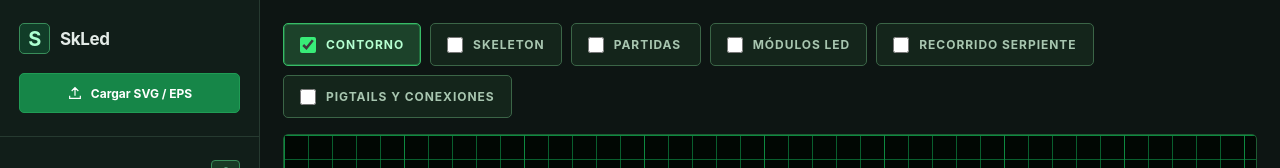
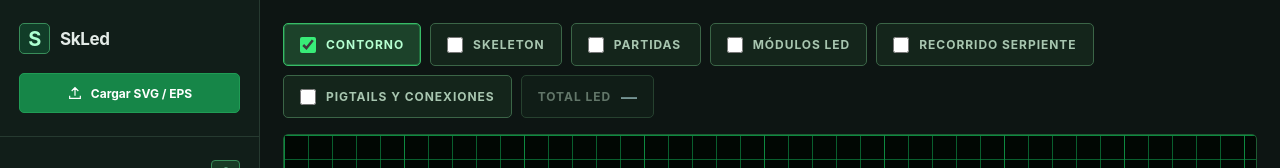
Before and after one commit to Tomoya0k/SkLed, a React (Vite) app: page / in a window 1280 px wide. Shown: the top 168 px of the page. Built offline with nearby package versions, Linux system fonts and the light colour scheme.

Commit message:
Improve LED coverage and add total counter

```diff
--- a/src/App.tsx
+++ b/src/App.tsx
@@ -171,13 +171,23 @@ export default function App() {
   const pigtailReachMm = pigtailReachCm === null ? null : mm(String(pigtailReachCm));
   const minimumPigtailGapMm = pigtailsValid ? minimumPigtailSpacingMm(mm(leftPigtail), mm(rightPigtail)) : null;
   const partitionInputValid = minimumSectionWidth !== '' && Number.isFinite(Number(minimumSectionWidth)) && Number(minimumSectionWidth) >= 0;
-  const needDistribution = showLedDistribution || showPigtails;
+  const moduleGeometry = useMemo(() => {
+    if ([moduleLength, moduleWidth, leftPigtail, rightPigtail].some(value => value === '')) return null;
+    try {
+      return createModuleGeometry({
+        lengthMm: mm(moduleLength), widthMm: mm(moduleWidth),
+        leftPigtailMm: mm(leftPigtail), rightPigtailMm: mm(rightPigtail),
+      });
+    } catch { return null; }
+  }, [moduleLength, moduleWidth, leftPigtail, rightPigtail]);
+  const physicalSizeReady = svgWidth !== '' && svgHeight !== '' && mm(svgWidth) > 0 && mm(svgHeight) > 0 && Number.isFinite(mm(svgWidth)) && Number.isFinite(mm(svgHeight));
+  const canCountLeds = !!filename && physicalSizeReady && partitionInputValid && !!moduleGeometry;
+  const needDistribution = showLedDistribution || showPigtails || canCountLeds;
   const needPlacement = showLedRoutes || showSerpent || needDistribution;
   const needSkeleton = !!filename && (showSkeleton || needPlacement);
   const loadingLabel = reading ? 'Procesando archivo…'
     : layoutPlanning ? `Calculando recorridos candidatos${needDistribution ? ' y distribución LED' : ''}…`
       : serpentPlanning ? 'Calculando conexiones de pigtails…' : null;
-  const physicalSizeReady = svgWidth !== '' && svgHeight !== '' && mm(svgWidth) > 0 && mm(svgHeight) > 0 && Number.isFinite(mm(svgWidth)) && Number.isFinite(mm(svgHeight));
   const skeleton = needSkeleton ? layout?.skeleton : null;
   const visibleSkeletonEdges = useMemo(() => skeleton ? usefulSkeletonEdges(skeleton) : [], [skeleton]);
   const divisions = needPlacement ? layout?.divisions : null;
@@ -200,15 +210,6 @@ export default function App() {
   const dimensionWidth = physicalSizeReady ? dimensionBounds.width * Number(svgWidth) / model.viewBox.width : dimensionBounds.width;
   const dimensionHeight = physicalSizeReady ? dimensionBounds.height * Number(svgHeight) / model.viewBox.height : dimensionBounds.height;
   const dimensionUnit = physicalSizeReady ? 'cm' : 'u SVG';
-  const moduleGeometry = useMemo(() => {
-    if ([moduleLength, moduleWidth, leftPigtail, rightPigtail].some(value => value === '')) return null;
-    try {
-      return createModuleGeometry({
-        lengthMm: mm(moduleLength), widthMm: mm(moduleWidth),
-        leftPigtailMm: mm(leftPigtail), rightPigtailMm: mm(rightPigtail),
-      });
-    } catch { return null; }
-  }, [moduleLength, moduleWidth, leftPigtail, rightPigtail]);
   const placement = useMemo((): LayoutPlacement | null => needPlacement && partitionInputValid && physicalSizeReady ? {
     config: { minimumSectionWidthMm: mm(minimumSectionWidth) },
     measurements: moduleGeometry ? { lengthMm: mm(moduleLength), widthMm: mm(moduleWidth), leftPigtailMm: mm(leftPigtail), rightPigtailMm: mm(rightPigtail) } : null,
@@ -426,6 +427,12 @@ export default function App() {
             <label className={showLedDistribution ? 'active led-toggle' : 'led-toggle'}><input type="checkbox" checked={showLedDistribution} onChange={event => setShowLedDistribution(event.target.checked)} />MÓDULOS LED</label>
             <label className={showSerpent ? 'active serpent-toggle' : 'serpent-toggle'}><input type="checkbox" checked={showSerpent} onChange={event => setShowSerpent(event.target.checked)} />RECORRIDO SERPIENTE</label>
             <label className={showPigtails ? 'active connection-toggle' : 'connection-toggle'}><input type="checkbox" checked={showPigtails} onChange={event => setShowPigtails(event.target.checked)} />PIGTAILS Y CONEXIONES</label>
+            <button type="button" className={`led-count-button led-toggle${showLedDistribution ? ' active' : ''}`}
+              aria-pressed={showLedDistribution} disabled={!canCountLeds || reading}
+              title={canCountLeds ? 'Mostrar u ocultar los módulos LED' : 'Carga un archivo y completa las medidas para calcular los LEDs'}
+              onClick={() => setShowLedDistribution(value => !value)}>
+              TOTAL LED <strong aria-live="polite">{reading || (canCountLeds && layoutPlanning) ? '…' : canCountLeds && ledDistribution ? ledDistribution.total.toLocaleString('es-MX') : '—'}</strong>
+            </button>
           </div>
         </div>
         {loadingLabel && <div className="loading-indicator" role="status">
--- a/src/engine/distribution.ts
+++ b/src/engine/distribution.ts
@@ -225,9 +225,11 @@ export function distributeLeds(model: SvgModel, divisions: DivisionResult, measu
   const clearance = options.edgeMarginMm ?? Math.min(0.2, bodyWidthMm * 0.05);
   if (![minimumGap, bodyGap, clearance].every(n => Number.isFinite(n) && n >= 0) || !(maximumGap >= minimumGap)) throw new Error('Revisa la separación mínima, máxima y el margen de los módulos.');
   const desiredGap = minimumGap;
-  // Fit the central terminal branches first so a paired lane cannot crowd a tip.
+  // Reserve junction bridges before their arms, then corner LEDs before lanes.
+  // Otherwise an arm's endpoint can block a complete row across the bridge.
   const lane = (path: DivisionPath) => (path as DivisionPath & { lane?: number }).lane;
-  const paths = [...divisions.paths].sort((a, b) => Number(!!lane(a)) - Number(!!lane(b)));
+  const priority = (path: DivisionPath) => path.junctionBridge ? 0 : path.cornerBranch ? 1 : lane(path) ? 3 : 2;
+  const paths = [...divisions.paths].sort((a, b) => priority(a) - priority(b));
   for (const division of paths) {
     const stat = stats.get(division.figureId);
     if (!stat) continue;
@@ -239,7 +241,7 @@ export function distributeLeds(model: SvgModel, divisions: DivisionResult, measu
       { outer: polygon(division.outerContourId), inner: division.innerContourId ? polygon(division.innerContourId) : null };
     // Floor preserves the desired gap. Ceil compressed a row below its own
     // pigtail spacing; independent slot shifts then compressed it further.
-    const slots = Math.max(1, Math.floor((route.length + (route.closed ? 0 : desiredGap)) / (lengthMm + desiredGap)));
+    const slots = division.cornerBranch ? 1 : Math.max(1, Math.floor((route.length + (route.closed ? 0 : desiredGap)) / (lengthMm + desiredGap)));
     const pitch = route.closed ? route.length / slots : slots > 1 ? (route.length - lengthMm) / (slots - 1) : route.length;
     const candidateGuide = lane(division) !== undefined && lane(division) !== 0;
     const fitsGuide = (position: number) => route.closed || (division.bodyFiltered || candidateGuide
@@ -254,7 +256,7 @@ export function distributeLeds(model: SvgModel, divisions: DivisionResult, measu
     for (const phase of [0, 0.15, -0.15]) {
       const proposals: Proposal[] = [];
       for (let slot = 0; slot < slots; slot++) {
-        const base = (route.closed ? (slot + 0.5) * pitch : slots === 1 ? route.length / 2 : lengthMm / 2 + slot * pitch) + phase * pitch;
+        const base = (division.cornerBranch ? route.length - lengthMm / 2 : route.closed ? (slot + 0.5) * pitch : slots === 1 ? route.length / 2 : lengthMm / 2 + slot * pitch) + phase * pitch;
         for (const shift of [0, -0.12, 0.12, -0.24, 0.24, -0.36, 0.36, -0.5, 0.5]) {
           const rawPosition = base + shift * pitch;
           const position = route.closed ? (rawPosition % route.length + route.length) % route.length : rawPosition;
@@ -272,7 +274,7 @@ export function distributeLeds(model: SvgModel, divisions: DivisionResult, measu
     // A failed slot must not leave the surviving LEDs anchored to the old
     // layout's end. Refit a complete, centered row for the count that fits,
     // checking the same body clearance and spacing constraints as before.
-    if (!route.closed && best.length) {
+    if (!route.closed && best.length && !division.cornerBranch) {
       let centered: Proposal[] | null = null;
       for (let count = slots; count >= best.length && !centered; count--) {
         const roomGap = count > 1 ? (route.length - count * lengthMm) / (count - 1) : 0;
@@ -357,7 +359,7 @@ export function distributeLeds(model: SvgModel, divisions: DivisionResult, measu
       best.sort((a, b) => a.position - b.position);
     }
     // Long recovered branches can lose one terminal LED to keep branch tips
-    // lighter, as requested for the M/N supports. Short branches must retain
+    // lighter. Short branches must retain
     // both LEDs when only two physically fit; dropping one leaves them sparse.
     const omittedTip = division.coverageBranch && !route.closed && best.length > 2 ? 1 : 0;
     if (omittedTip) best.pop();
--- a/src/engine/divisions.ts
+++ b/src/engine/divisions.ts
@@ -15,6 +15,10 @@ export interface DivisionPath {
   bodyFiltered?: boolean;
   /** Recovered terminal row, oriented from its junction toward its tip. */
   coverageBranch?: boolean;
+  /** One body-fitting LED near a terminal corner. */
+  cornerBranch?: boolean;
+  /** Central span joining two branching nodes; fit before its incident arms. */
+  junctionBridge?: boolean;
   /** Numerically traced line between both source boundaries, in SVG units. */
   d: string;
 }
--- a/src/engine/serpent-guides.ts
+++ b/src/engine/serpent-guides.ts
@@ -52,7 +52,12 @@ export function composeSerpentGuides(skeleton: SkeletonResult, partitions: Parti
     coverage.set(span.edgeId, [...(coverage.get(span.edgeId) ?? []), span]);
   }
   const sourceBoundaryPoints = new Map<string, { edgeId: string; distance: number; regionId: string; point: Point }>();
-  for (const edge of usefulSkeletonEdges(skeleton)) {
+  const usefulEdges = usefulSkeletonEdges(skeleton);
+  const degree = new Map<string, number>();
+  for (const edge of usefulEdges) if (!edge.coverageBranch) for (const id of [edge.from, edge.to]) {
+    if (id) degree.set(id, (degree.get(id) ?? 0) + 1);
+  }
+  for (const edge of usefulEdges) {
     const region = skeleton.regions.find(region => region.id === edge.regionId);
     if (!region || edge.points.length < 2) continue;
     const points = edge.closed ? [...edge.points, edge.points[0]] : edge.points;
@@ -86,7 +91,8 @@ export function composeSerpentGuides(skeleton: SkeletonResult, partitions: Parti
         outerContourId: region.outerContourId, innerContourId: region.holeContourIds[0] ?? '',
         sourceEdgeId: edge.id, sourceRange: [from, to], sourceSpans: [{ edgeId: edge.id, from, to }],
         index: 0, fraction: 0.5, lane: 0, closed, points: svgPoints, d: pathData(svgPoints, closed), origin: 'skeleton',
-        coverageBranch: edge.coverageBranch });
+        coverageBranch: edge.coverageBranch, cornerBranch: edge.cornerBranch, bodyFiltered: edge.coverageBranch,
+        junctionBridge: from === 0 && to === length && (degree.get(edge.from ?? '') ?? 0) > 2 && (degree.get(edge.to ?? '') ?? 0) > 2 });
     }
   }
   // Close paired lanes at their source interval boundaries, including terminal
--- a/src/engine/skeleton.ts
+++ b/src/engine/skeleton.ts
@@ -3,7 +3,7 @@ import { buildRegions, pathData, pointDistance, polygonContains, scaleRegion, un
 import type { GeometryRegion, GeometryScale } from './regions';
 
 export interface SkeletonNode { id: string; regionId: string; figureId: string; kind: 'point' | 'end' | 'junction'; point: Point; radius: number }
-export interface SkeletonEdge { id: string; regionId: string; figureId: string; from: string | null; to: string | null; points: Point[]; closed: boolean; d: string; coverageBranch?: boolean }
+export interface SkeletonEdge { id: string; regionId: string; figureId: string; from: string | null; to: string | null; points: Point[]; closed: boolean; d: string; coverageBranch?: boolean; cornerBranch?: boolean }
 /** Points/radii use the declared working units. d and regions remain in SVG coordinates. */
 export interface SkeletonResult { nodes: SkeletonNode[]; edges: SkeletonEdge[]; regions: GeometryRegion[]; scale: GeometryScale; units: 'mm' | 'svg'; resolution: number; warnings: string[] }
 
--- a/src/style.css
+++ b/src/style.css
@@ -58,7 +58,7 @@ h1, h2 { margin: 0; font-size: 13px; font-weight: 650; }
 .skeleton-line { fill: none; stroke: #cf9fff; stroke-width: 2; vector-effect: non-scaling-stroke; stroke-linejoin: round; stroke-linecap: round; }
 .skeleton-point { fill: #e0baff; stroke: #6f428f; stroke-width: 1.5; vector-effect: non-scaling-stroke; }
 .layer-switches { display: flex; flex-wrap: wrap; align-items: stretch; gap: 9px; }
-.layer-switches label { display: flex; align-items: center; gap: 10px; min-width: 130px; min-height: 43px; padding: 0 16px; border: 1px solid #3b6547; border-radius: 5px; color: #a8c6b0; background: #14251b; font-size: 12px; font-weight: 700; letter-spacing: .08em; cursor: pointer; user-select: none; }
+.layer-switches label, .layer-switches .led-count-button { display: flex; align-items: center; gap: 10px; min-width: 130px; min-height: 43px; padding: 0 16px; border: 1px solid #3b6547; border-radius: 5px; color: #a8c6b0; background: #14251b; font-size: 12px; font-weight: 700; letter-spacing: .08em; cursor: pointer; user-select: none; }
 .layer-switches label.active { border-color: #38bb67; color: #b5ffd1; background: #1c422a; box-shadow: inset 0 0 0 1px #226f3e; }
 .layer-switches input { width: 16px; height: 16px; margin: 0; accent-color: #38ec78; }
 .layer-switches .skeleton-toggle.active { color: #ecd9ff; background: #342340; border-color: #c095e7; box-shadow: inset 0 0 0 1px #73548d; }
@@ -101,10 +101,15 @@ h1, h2 { margin: 0; font-size: 13px; font-weight: 650; }
 .canvas-corner { position: absolute; left: 13px; bottom: 12px; max-width: calc(100% - 26px); overflow: hidden; white-space: nowrap; text-overflow: ellipsis; color: #80c390; background: #05140bcc; padding: 5px 7px; border: 1px solid #27683b; border-radius: 3px; font: 10px ui-monospace, monospace; pointer-events: none; }
 .drop-overlay, .empty-overlay { position: absolute; inset: 0; display: grid; place-items: center; pointer-events: none; color: #a2ffc1; font-size: 16px; background: #06230ebf; }
 .empty-overlay { background: transparent; color: #70a67e; font-size: 12px; }
-@media (max-width: 760px) { .workspace { grid-template-columns: 205px minmax(0, 1fr); } .panel-section { padding: 18px 12px; } .main-panel { padding: 15px; } .layer-switches { flex-wrap: wrap; gap: 8px; } .layer-switches label { min-width: 107px; min-height: 38px; padding: 0 10px; font-size: 10px; } .canvas-panel { height: 65vh; min-height: 390px; } }
+@media (max-width: 760px) { .workspace { grid-template-columns: 205px minmax(0, 1fr); } .panel-section { padding: 18px 12px; } .main-panel { padding: 15px; } .layer-switches { flex-wrap: wrap; gap: 8px; } .layer-switches label, .layer-switches .led-count-button { min-width: 107px; min-height: 38px; padding: 0 10px; font-size: 10px; } .canvas-panel { height: 65vh; min-height: 390px; } }
 @media (max-width: 530px) { .workspace { display: block; } .sidebar { border-right: 0; display: grid; grid-template-columns: 1fr 1fr; } .file-section { grid-column: 1; grid-row: 1; border-right: 1px solid #263a30; } .size-section { grid-column: 2; grid-row: 1; } .partitions-section { grid-column: 1 / -1; grid-row: 2; } .wiring-section { grid-column: 1 / -1; grid-row: 3; } .module-section { grid-column: 1 / -1; grid-row: 4; } .module-sketch { max-width: 280px; } .main-panel { padding: 12px; } .canvas-panel { height: 55vh; min-height: 330px; } }
 @media (max-width: 350px) { .sidebar { display: block; } .module-section { grid-column: auto; grid-row: auto; } .panel-section { border-right: 0; } .module-sketch { max-width: 232px; } }
 
 .physical-filter { display: flex; align-items: flex-start; gap: 8px; margin-top: 14px; color: #b7ccba; font-size: 11px; line-height: 1.5; }
 .physical-filter input { margin: 2px 0 0; accent-color: #ffc26e; }
 .wiring-section .minimum-gap-field { margin-top: 12px; }
+
+.layer-switches .led-count-button { font-family: inherit; justify-content: space-between; }
+.layer-switches .led-count-button strong { color: #ccffff; font-size: 16px; font-variant-numeric: tabular-nums; letter-spacing: 0; }
+.layer-switches .led-count-button:disabled { opacity: .55; cursor: default; }
+.layer-switches .led-count-button:focus-visible { outline: 2px solid #48e4e1; outline-offset: 3px; }
```
Also changed, not shown: src/engine/skeleton-coverage.ts (+50 -10 lines), 1 other file (tests, documents, lock files or other folders).
